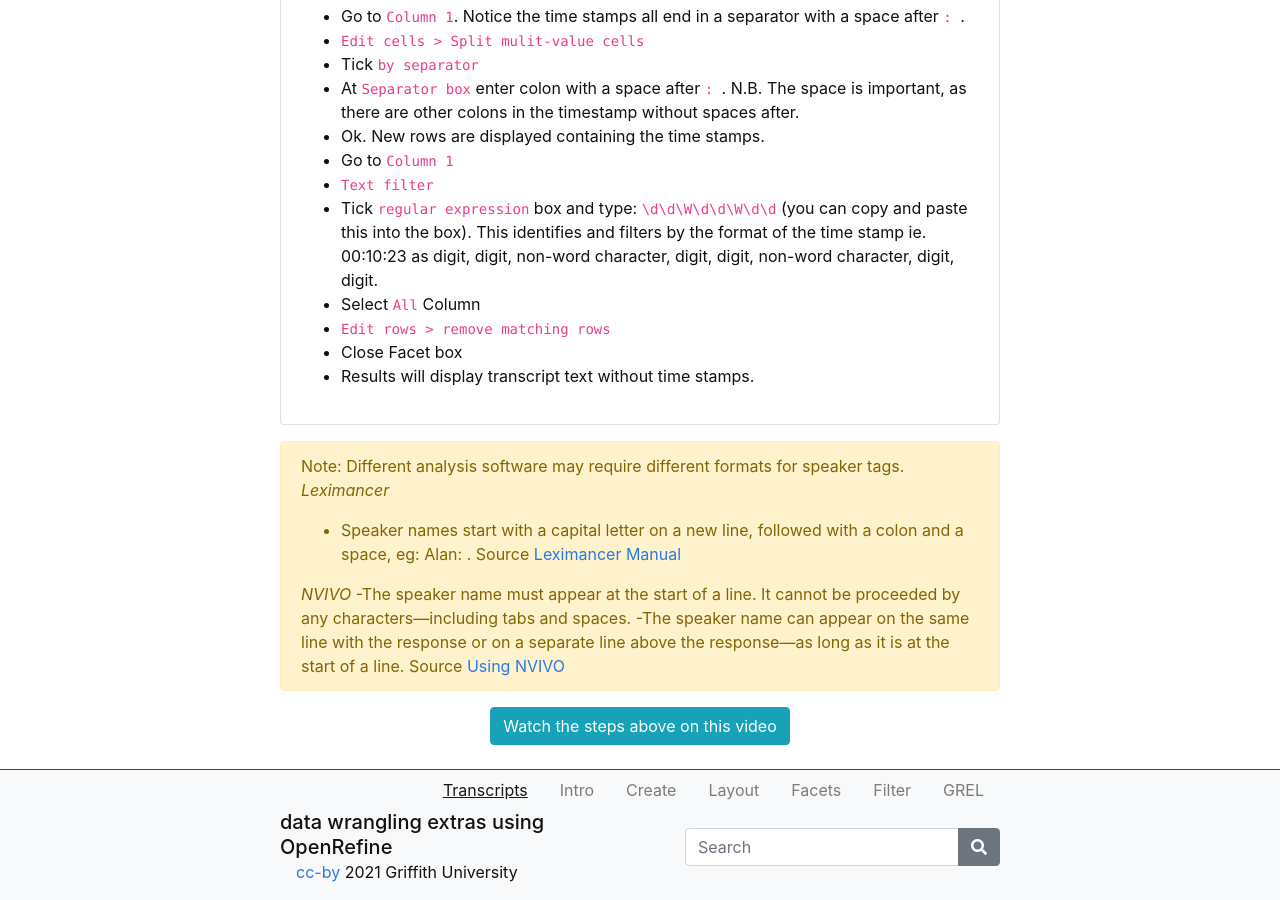
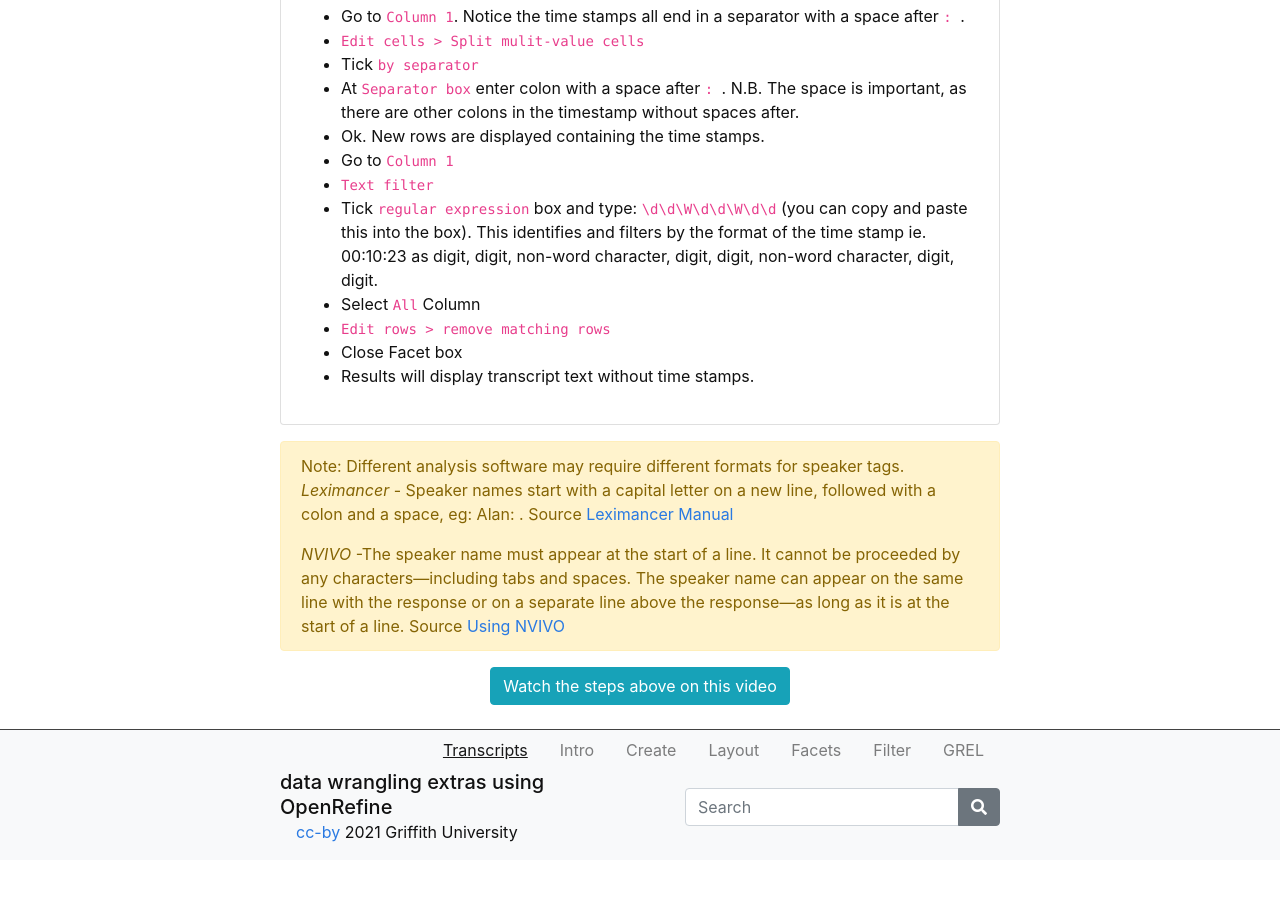
Before and after one commit to GriffithUniLibrary/OpenRefineExtras, a Jekyll site: the page built from content/0-Transcripts.md, in a window 1280 px wide and 900 px high, scrolled down 3224 px. Built offline with Jekyll 4.4.1, drawn with Linux system fonts in a browser that asks for light colours; after the commit the page ends 4084 px from its top, so only the background shows below that.

```diff
--- a/content/0-Transcripts.md
+++ b/content/0-Transcripts.md
@@ -98,12 +98,10 @@ Remove time stamps
 {% include card.md header="Option Two - for transcripts that need retain speaker tags" text=text %}
 
 {% capture alert %}Note: Different analysis software may require different formats for speaker tags.
-*Leximancer*
-- Speaker names start with a capital letter on a new line, followed with a colon and a space, eg: Alan: . Source [Leximancer Manual](https://doc.leximancer.com/doc/LeximancerManual.pdf)
+*Leximancer* - Speaker names start with a capital letter on a new line, followed with a colon and a space, eg: Alan: . Source [Leximancer Manual](https://doc.leximancer.com/doc/LeximancerManual.pdf)
 
-*NVIVO*
--The speaker name must appear at the start of a line. It cannot be proceeded by any characters—including tabs and spaces.
--The speaker name can appear on the same line with the response or on a separate line above the response—as long as it is at the start of a line. Source [Using NVIVO](https://help-nv.qsrinternational.com/12/win/v12.1.99-d3ea61/Content/coding/automatic-coding-documents.htm)
+*NVIVO* -The speaker name must appear at the start of a line. It cannot be proceeded by any characters—including tabs and spaces.
+The speaker name can appear on the same line with the response or on a separate line above the response—as long as it is at the start of a line. Source [Using NVIVO](https://help-nv.qsrinternational.com/12/win/v12.1.99-d3ea61/Content/coding/automatic-coding-documents.htm)
 {% endcapture %}
 {% include alert.md text=alert color="warning" %}
 
```
